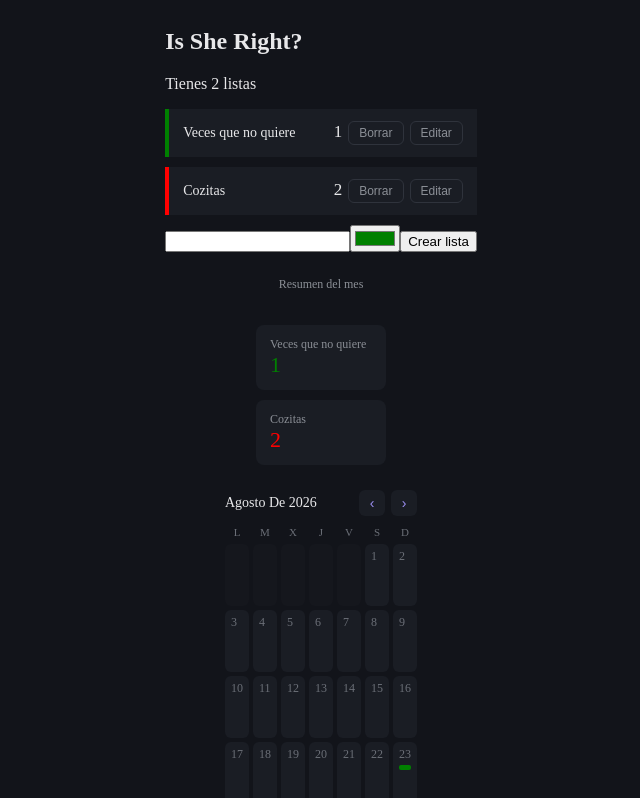
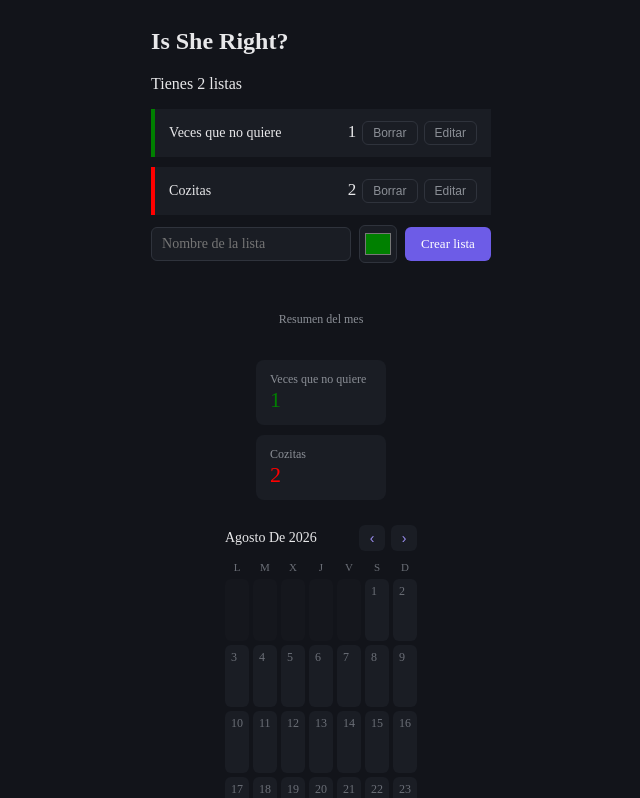
Before and after one commit to JuanAntonioVicente/is-she-right, a React (Vite) app: page / in a window 1280 px wide. Shown: the top 798 px of the page, without its empty margins (319-959 px from the left). Built offline with nearby package versions, Linux system fonts and the light colour scheme.

Commit message:
Add dark theme styles to ListForm

```diff
--- /dev/null
+++ b/src/components/ListForm.css
@@ -0,0 +1,47 @@
+.list-form {
+  display: flex;
+  gap: 8px;
+  align-items: center;
+  margin-bottom: 1.5rem;
+}
+
+.list-form-input {
+  background-color: #1a1d24;
+  border: 1px solid #2f333c;
+  border-radius: 6px;
+  color: #e8e8ea;
+  font-family: inherit;
+  font-size: 14px;
+  padding: 8px 10px;
+  flex: 1;
+}
+
+.list-form-input:focus {
+  outline: none;
+  border-color: #6d5ce7;
+}
+
+.list-form-color {
+  background-color: #1a1d24;
+  border: 1px solid #2f333c;
+  border-radius: 6px;
+  width: 38px;
+  height: 38px;
+  padding: 3px;
+  cursor: pointer;
+}
+
+.list-form-boton {
+  background-color: #6d5ce7;
+  border: none;
+  border-radius: 6px;
+  color: #fff;
+  font-family: inherit;
+  font-size: 13px;
+  padding: 9px 16px;
+  cursor: pointer;
+}
+
+.list-form-boton:hover {
+  background-color: #5b4cd6;
+}
--- a/src/components/ListForm.jsx
+++ b/src/components/ListForm.jsx
@@ -1,9 +1,10 @@
 import { useState } from "react";
+import "./ListForm.css";
 
 function ListForm({ onCrear }) {
     const [nombre, setNombre] = useState("");
     const [color, setColor] = useState("#008000");
-    function handleSubmit(){
+    function handleSubmit() {
         if (nombre.trim() === "") {
             return;
         }
@@ -11,10 +12,11 @@ function ListForm({ onCrear }) {
         setNombre("");
     }
     return (
-        <div>
-            <input type="text" value={nombre} onChange={(e) => setNombre(e.target.value)} />
-            <input type="color" value={color} onChange={(e) => setColor(e.target.value)} />
-            <button onClick={handleSubmit} >Crear lista</button>
+        <div className="list-form">
+            <input className="list-form-input" type="text" placeholder="Nombre de la lista"
+                value={nombre} onChange={(e) => setNombre(e.target.value)} />
+            <input className="list-form-color" type="color" value={color} onChange={(e) => setColor(e.target.value)} />
+            <button className="list-form-boton" onClick={handleSubmit} >Crear lista</button>
         </div>
     )
 }
```
